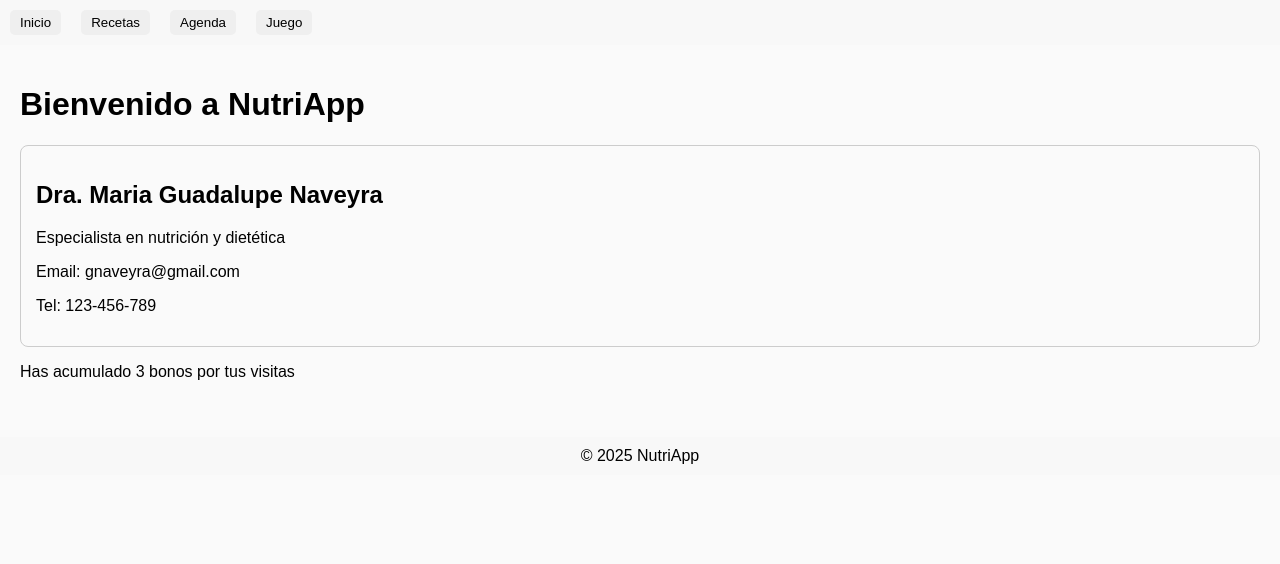
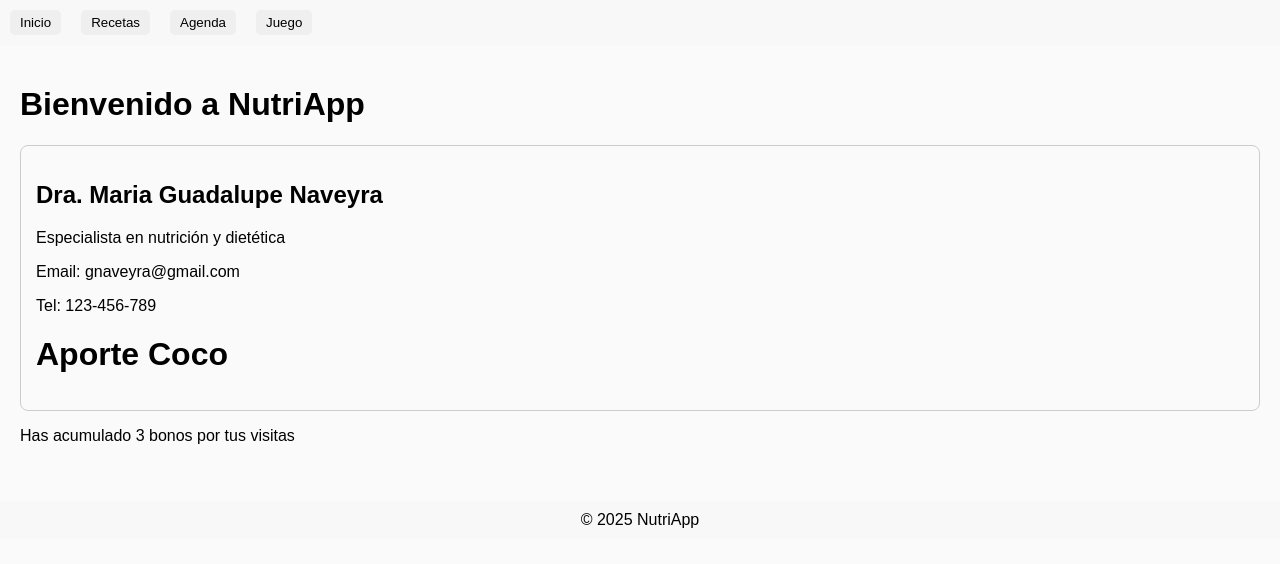
Before and after one commit to FranciscoRossetto/Pagina-para-nutricionista-interactiva, a React (Vite) app: page / in a window 1280 px wide. Shown: the top 564 px of the page. Built offline with nearby package versions, Linux system fonts and the light colour scheme; the HTML template or start-up script is replaced by a standard one.

Commit message:
aporte coco

```diff
--- a/src/components/NutricionistaData.tsx
+++ b/src/components/NutricionistaData.tsx
@@ -5,6 +5,7 @@ export const NutricionistaData = () => {
       <p>Especialista en nutrición y dietética</p>
       <p>Email: gnaveyra@gmail.com</p>
       <p>Tel: 123-456-789</p>
+      <h1>Aporte Coco</h1>
     </div>
   );
 };
```
